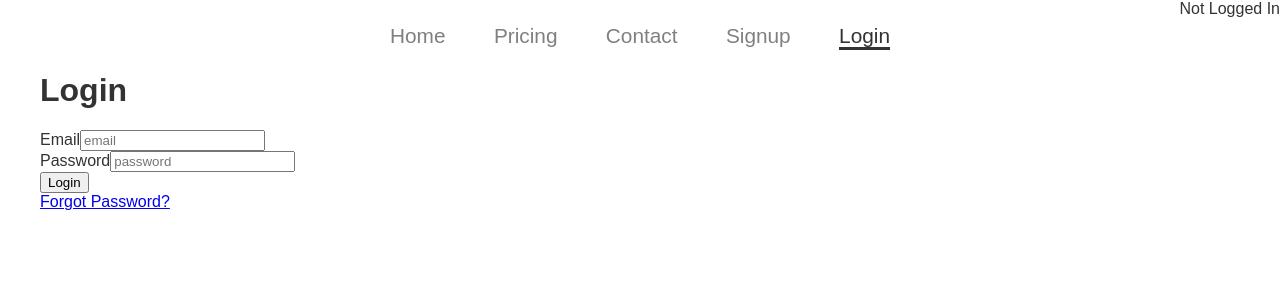
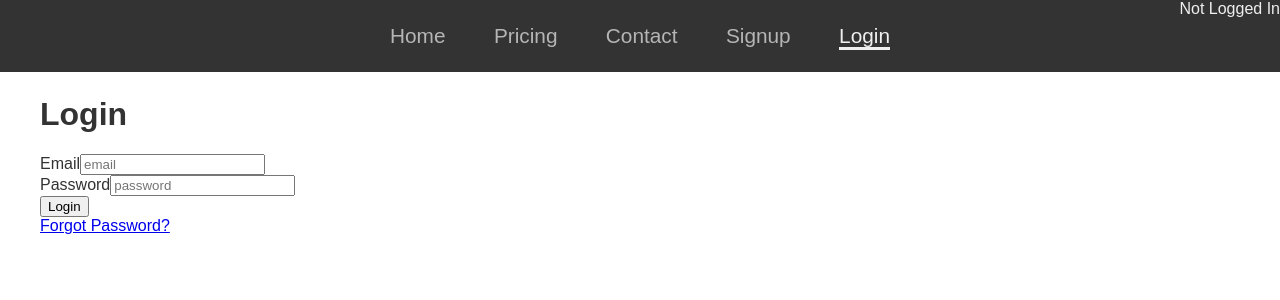
Before and after one commit to strausd/vacay, a React app: page /login in a window 1280 px wide. Shown: the top 300 px of the page. Built offline with nearby package versions, Linux system fonts and the light colour scheme; some icons are missing.

Commit message:
Additional header styling

```diff
--- a/src/components/atoms/Header.jsx
+++ b/src/components/atoms/Header.jsx
@@ -22,7 +22,6 @@ class Header extends React.Component {
                         </ul>
                         <UserMenu />
                     </div>
-                    <div className="header__transition"></div>
                 </div>
             </div>
         );
--- a/src/styles/base/_base.scss
+++ b/src/styles/base/_base.scss
@@ -12,5 +12,5 @@ body {
 }
 
 .page-content {
-    margin-top: 4.5em;
+    margin-top: 6em;
 }
--- a/src/styles/base/_variables.scss
+++ b/src/styles/base/_variables.scss
@@ -1,2 +1,4 @@
 $dark: #333;
 $gray: #808080;
+$light: #efefef;
+$light-gray: #b5b5b5;
--- a/src/styles/components/_header.scss
+++ b/src/styles/components/_header.scss
@@ -1,20 +1,21 @@
 .header {
+    color: $light;
+    left: 0;
     overflow: hidden;
     position: fixed;
     top: 0;
-    left: 0;
     width: 100%;
 
     .header__content {
 
-        background-color: white;
+        background-color: $dark;
         padding: 1.5em 2em 1em 2em;
 
         ul {
             display: flex;
             font-size: 1.3em;
             justify-content: space-between;
-            margin: 0 auto;
+            margin: 0 auto .4em auto;
             max-width: 500px;
             padding: 0;
         }
@@ -23,26 +24,19 @@
             list-style: none;
 
             a {
-                color: $gray;
+                color: $light-gray;
                 text-decoration: none;
                 transition: color .2s ease;
 
                 &.active {
-                    border-bottom: 3px solid $dark;
-                    color: $dark;
+                    border-bottom: 3px solid $light;
+                    color: $light;
                 }
 
                 &:hover {
-                    color: $dark;
+                    color: $light;
                 }
             }
         }
     }
-
-    .header__transition {
-        width: 100%;
-        height: 1em;
-        background: linear-gradient(white, rgba(0, 0, 0, 0));
-    }
-
 }
```
